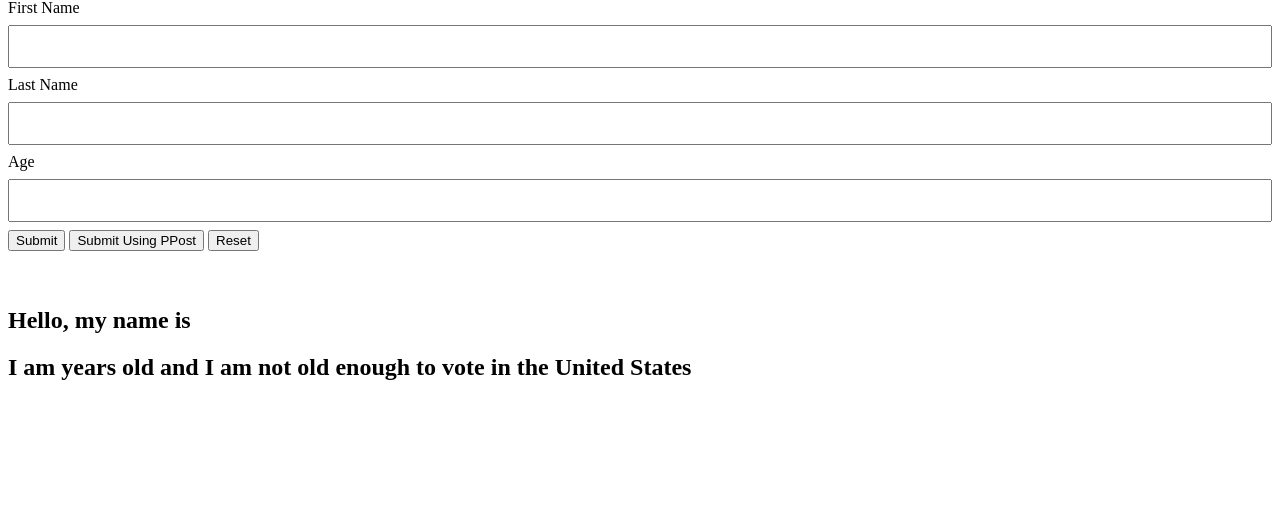
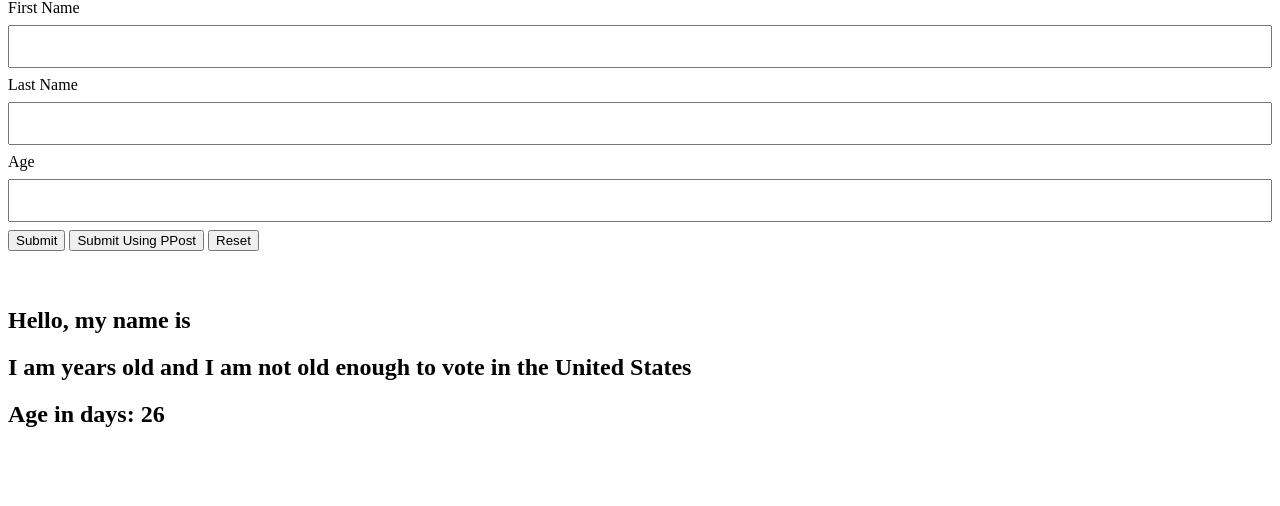
Before and after one commit to nikhildhage/proj1, a PHP site: page / in a window 1280 px wide. Shown: the part 81-587 px from the top of the page. Run offline with PHP 8.4, Linux system fonts and the light colour scheme.

Commit message:
Calculate age in days

```diff
--- a/index.php
+++ b/index.php
@@ -99,8 +99,22 @@ if (isset($_POST['submit_post'])) {
                    }
                    else{
                        $message=" I am not old enough to vote in the United States";
-                       echo "I  am {$age} years old and {$message}";
+                       echo "I am {$age} years old and {$message}";
                    }
+                ?></h2>
+                <h2><?php
+                //Calculates  number of Days given an age by user from form
+                 $currentYear = "2024"; // Replace with your desired year
+                 $month = "02";   // Replace with your desired month (1-12)
+                 $day = "10";     // Replace with your desired day (1-31)
+                 $diffYear=abs($currentYear -$age);
+
+                 $birthDate = "$diffYear-$month-$day"; // Replace with the actual birthdate in the yyyy-mm-dd format
+                 $now = time();
+                 $your_date = strtotime($birthDate);
+                 $dateDiff = $now - $your_date;
+                 $age_days = round($dateDiff / (60 * 60 * 24));
+                 echo "Age in days: $age_days";
                 ?></h2>
             </div>
         </form>
```
